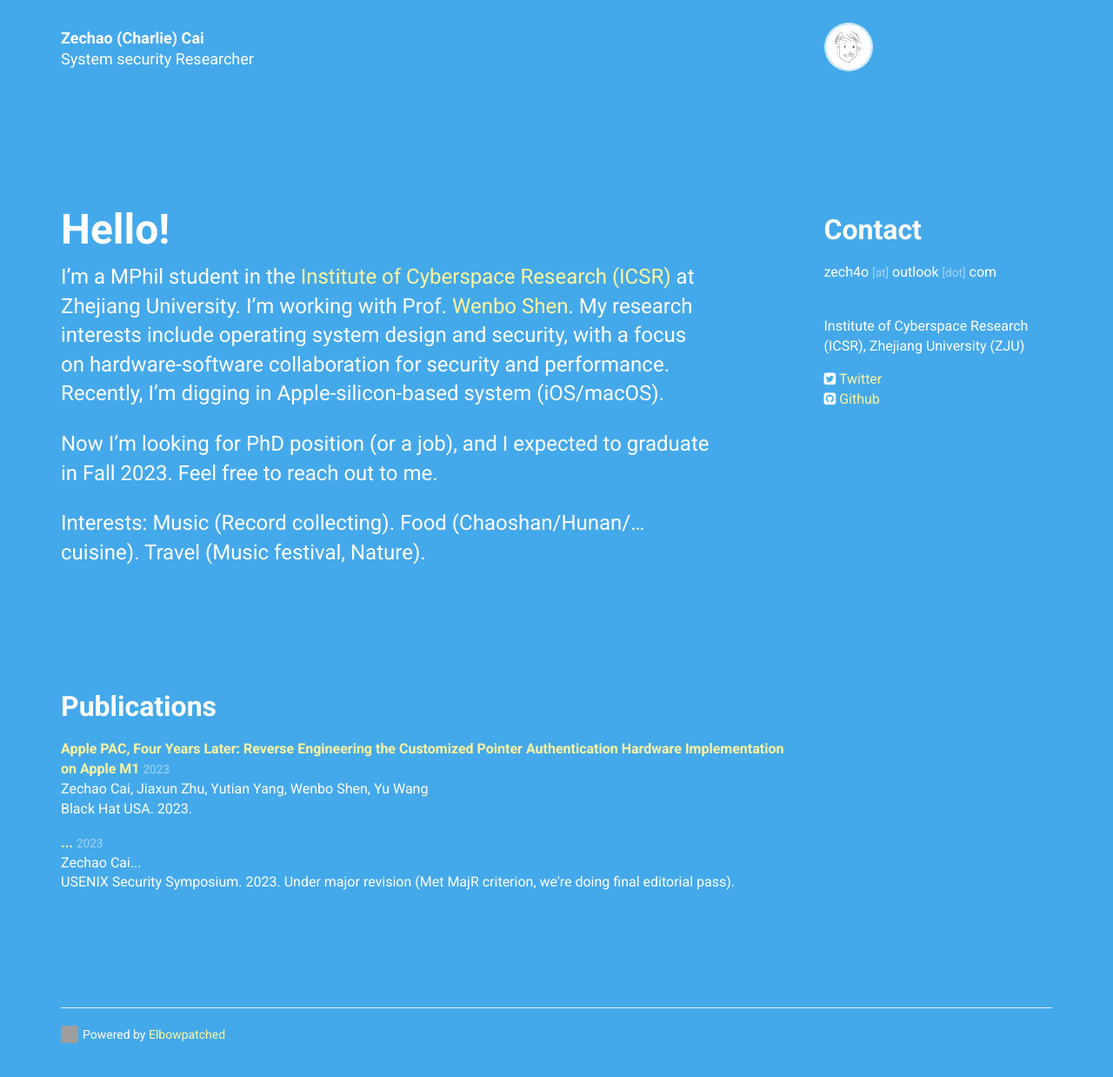
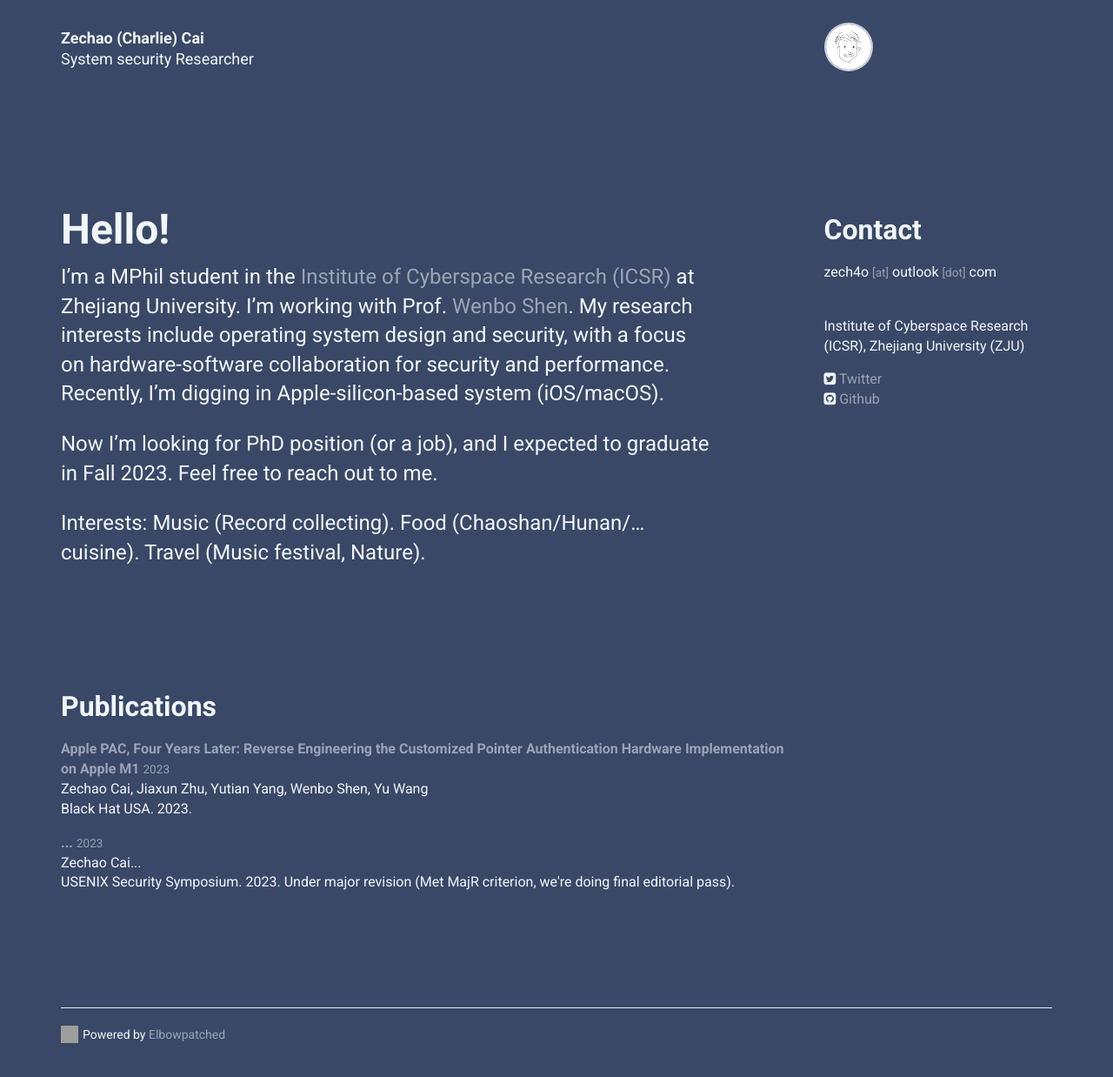
Before and after one commit to zech4o/zech4o.github.io, a Jekyll site: the page built from index.html, in a window 1280 px wide and 1295 px high. Shown: the top 1238 px of the window at 87% size. Built offline with Jekyll 4.4.1, drawn with Linux system fonts in a browser that asks for light colours; nearby versions of some CDN libraries; grey boxes are pictures that could not be loaded.

Commit message:
Second commit

```diff
--- a/assets/albertine/css/default.css
+++ b/assets/albertine/css/default.css
@@ -8,7 +8,7 @@
   font-family:'Roboto', 'Arial', sans-serif;
   font-size:16px;
   padding-top:176px;
-  background-color:#fff;
+  background-color:#F1F6F9;
 }
 
 /*******************
@@ -21,7 +21,7 @@
   left:0;
   right:0;
   padding:32px 0;
-  background-color:#fff;
+  background-color:#F1F6F9;
 }
   header h1 {
     margin:0;
@@ -52,7 +52,7 @@
     line-height:40px;
     font-weight:bold;
     font-size:32px;
-    color:#ff5722;
+    color:#212A3E;
   }
   section .lead {
     font-size:24px;
@@ -65,7 +65,7 @@
   }
   section a,
   section a:hover {
-    color:#44a9eb;
+    color:#394867;
   }
 
 /*******************
@@ -73,17 +73,17 @@
  *******************/
 .intro-screen,
 .intro-screen header {
-  background-color:#44a9eb;
-  color:#fff;
+  background-color:#394867;
+  color:#F1F6F9;
 }
   .intro-screen h1,
   .intro-screen h2,
   .intro-screen h3 {
-    color:#fff;
+    color:#F1F6F9;
   }
   .intro-screen a,
   .intro-screen a:hover {
-    color:#fff59d;
+    color:#9BA4B5;
   }
 
 /*******************
```
